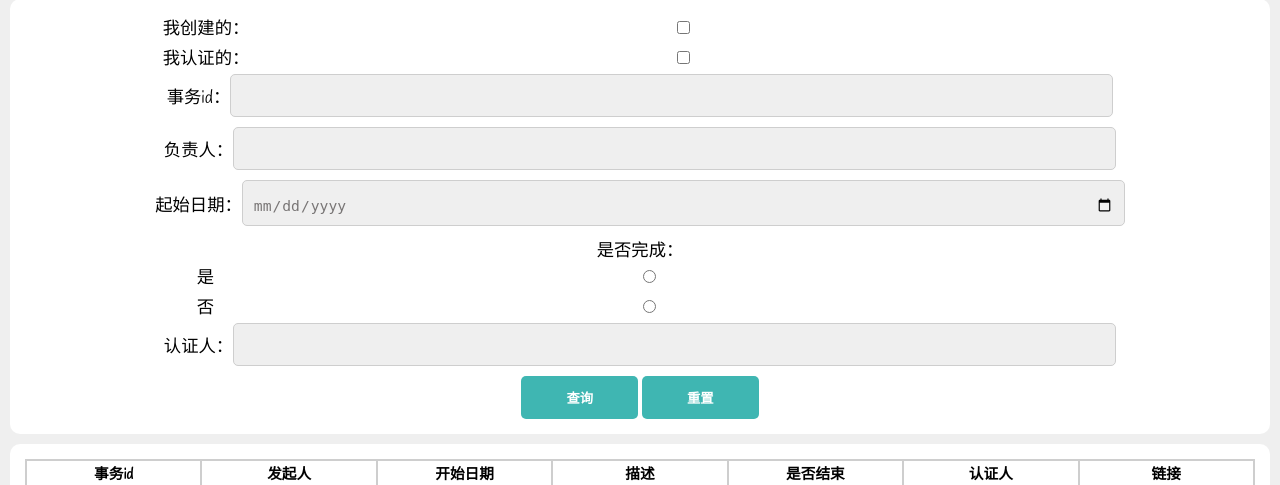
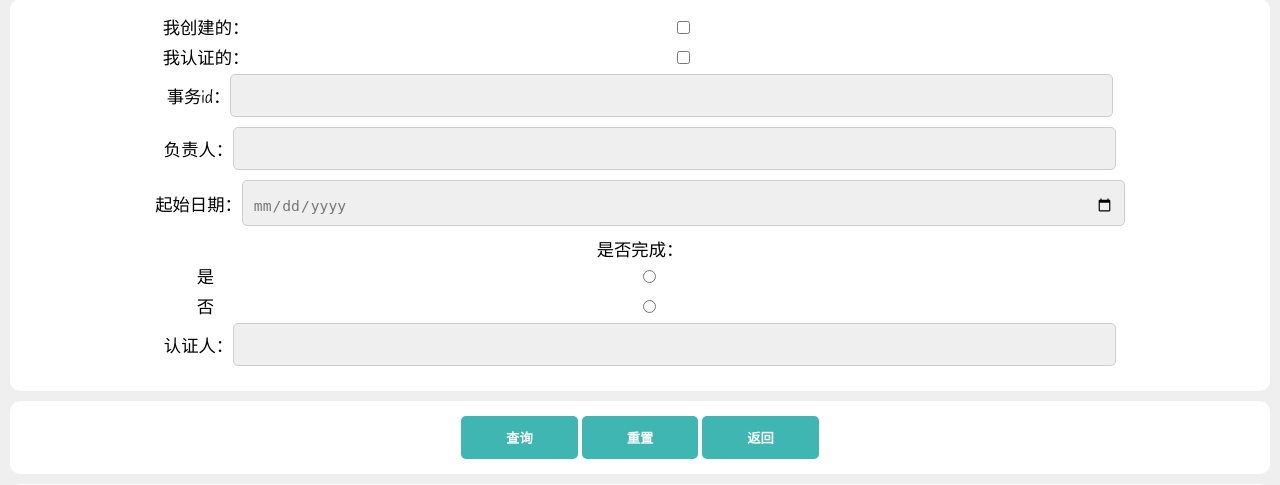
Before and after one commit to Suzumiya-Konata/RUCCA-Management-System, a Flask app: page /issue_center in a window 1280 px wide. Shown: the part 108-593 px from the top of the page. Run offline with Flask 2, Linux system fonts and the light colour scheme; the visitor is signed in with stand-in values (Sample User, id 1); data that the repository does not hold is empty.

Commit message:
在事务中心添加返回index 按钮

```diff
--- a/python_web/server.py
+++ b/python_web/server.py
@@ -522,5 +522,9 @@ def get_issue_detail(issue_id):
     }
     return render_template('issue_detail.html', issue=issue_dict)
 
+@app.route('/issue_center/modify/<int:issue_id>', methods=['GET'])
+@login_required
+def modify_issue_detail(issue_id):
+    return '''<h1>to do by lr</h1>'''
 if __name__ == '__main__':
     app.run(debug=True)
--- a/python_web/templates/issue_center.html
+++ b/python_web/templates/issue_center.html
@@ -19,8 +19,13 @@
             <p>起始日期：<input type="date" name="date"></p>
             <p>是否完成：<br/>是<input type="radio" name="is_finished" value="true"><br/>否<input type="radio" name="is_finished" value="false"></p>
             <p>认证人：<input type="text" name="cert"></p>
-            <button type="submit" class="submit">查询</button>    <button type="reset" class="submit">重置</button>
+
         </form>
+    </div>
+    <div class="section" style="text-align: center;">
+        <button type="submit" class="submit" form="search">查询</button>
+        <button type="reset" class="submit" form="search">重置</button>
+        <a href="/index"><button class="submit">返回</button></a>
     </div>
     <div class="section">
         <table>
--- a/python_web/templates/issue_detail.html
+++ b/python_web/templates/issue_detail.html
@@ -11,8 +11,11 @@
     <div id="header" class="section">
         <p>事务详情：第{{ issue.id }}号</p>
     </div>
-    <div class="section">
+    <div class="section" style="float: left;">
         <a href="/issue_center"><button type="submit" class="submit">返回事务中心</button></a>
+    </div>
+    <div class="section" style="float: right;">
+        <a href="/issue_center/modify/{{ issue.id }}"><button type="submit" class="submit">返回事务中心</button></a>
     </div>
     <div class="section">
         <table>
```
